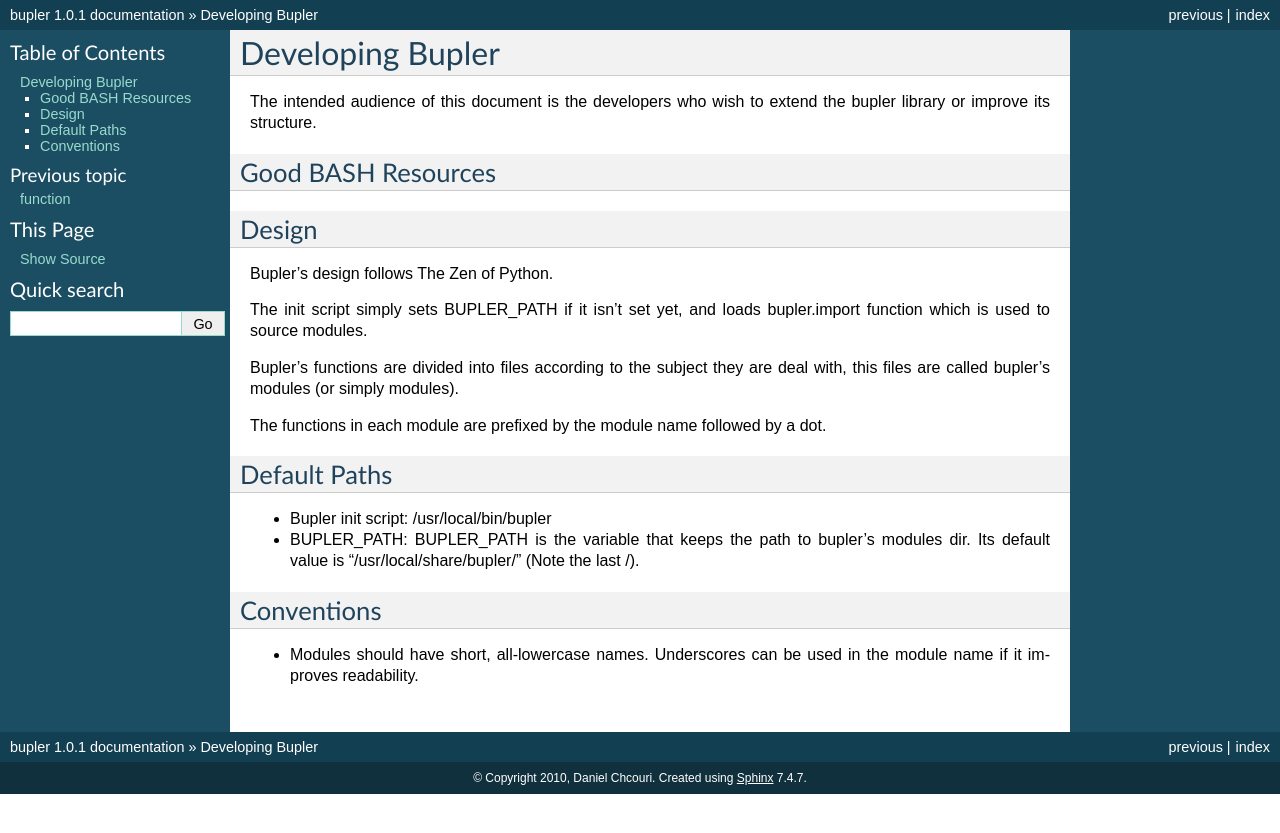
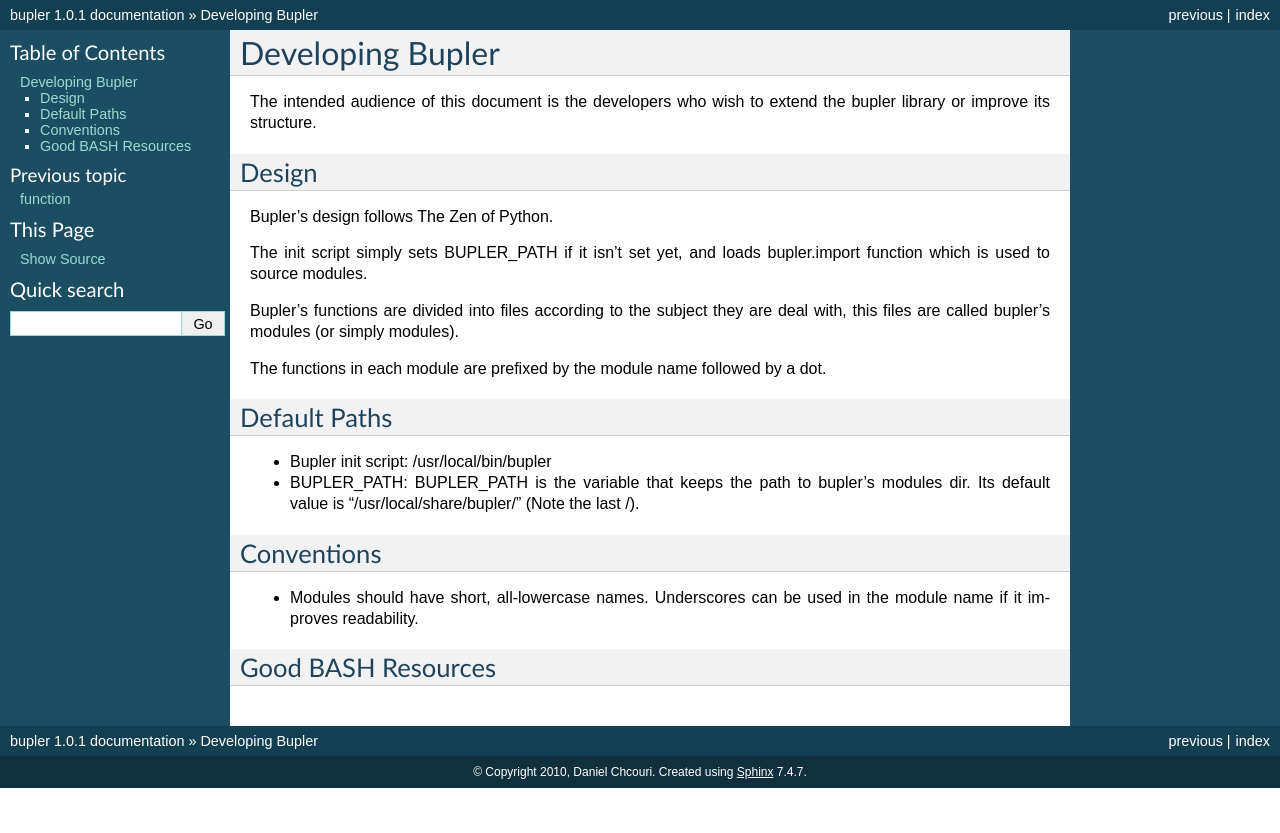
Before and after one commit to theosp/bupler-lib, a Sphinx documentation site: the page built from docs/source/developers.rst, in a window 1280 px wide. Shown: the top 833 px of the page. Built offline with Sphinx 7.4.7, drawn with Linux system fonts in a browser that asks for light colours; part of the change alters nothing that is shown.

```diff
--- a/docs/source/developers.rst
+++ b/docs/source/developers.rst
@@ -3,9 +3,6 @@ Developing Bupler
 
 The intended audience of this document is the developers who wish to extend the
 bupler library or improve its structure.
-
-Good BASH Resources
--------------------
 
 Design
 ------
@@ -30,3 +27,6 @@ Conventions
 -----------
 
 * Modules should have short, all-lowercase names.  Underscores can be used in the module name if it improves readability.
+
+Good BASH Resources
+-------------------
```
